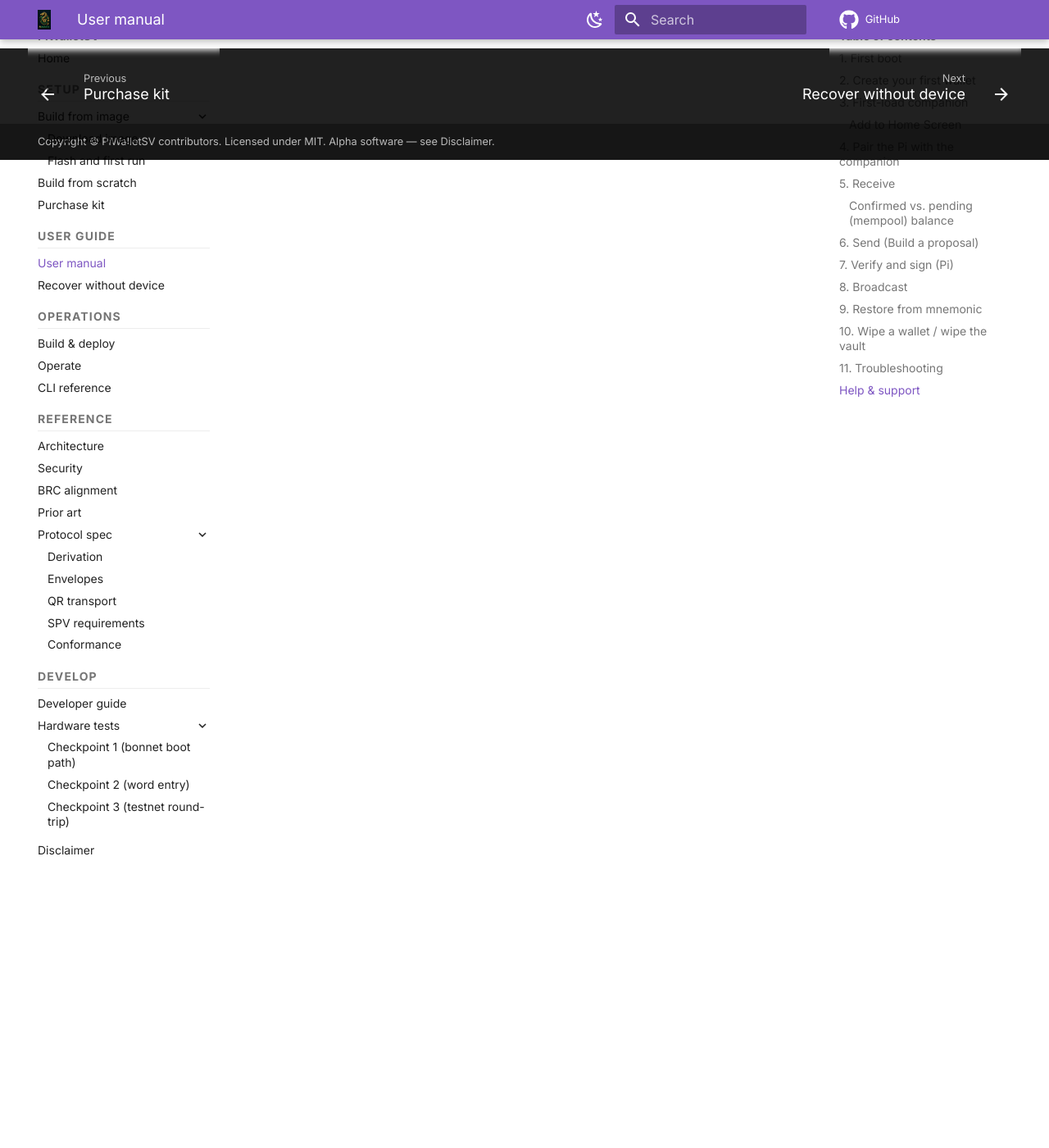
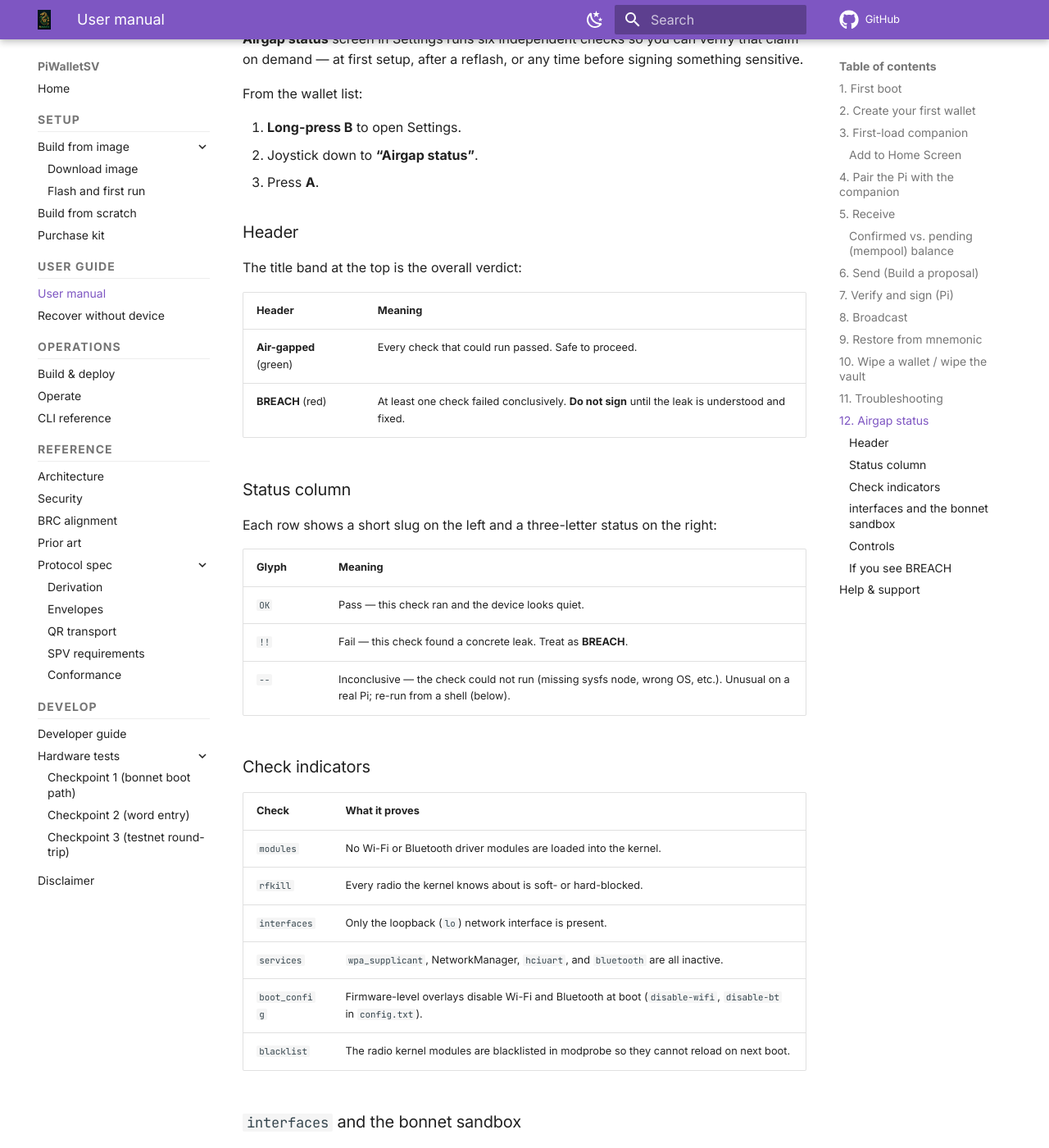
Before and after one commit to mohrt/PiWalletSV, an MkDocs documentation site: the page built from docs/user-manual.md, in a window 1280 px wide and 1400 px high, scrolled down 9546 px. Shown: the whole window at 82% size. Built offline with MkDocs 1.6.1 and Material for MkDocs 9.7.7, drawn with Linux system fonts in a browser that asks for light colours; comment, search, counter and statistics services are not loaded; some of the changed text lies outside the part shown.

Commit message:
docs: add end-user reference for airgap status indicators
Centralize the six check rows, status glyphs, and BREACH guidance in a
shared include and link it from the user manual, setup guide, and ops docs.

Co-authored-by: Cursor <cursoragent@cursor.com>

````diff
--- /dev/null
+++ b/docs/includes/airgap-status-reference.md
@@ -0,0 +1,69 @@
+### Header
+
+The title band at the top is the overall verdict:
+
+| Header | Meaning |
+|--------|---------|
+| **Air-gapped** (green) | Every check that could run passed. Safe to proceed. |
+| **BREACH** (red) | At least one check failed conclusively. **Do not sign** until the leak is understood and fixed. |
+
+### Status column
+
+Each row shows a short slug on the left and a three-letter status on
+the right:
+
+| Glyph | Meaning |
+|-------|---------|
+| `OK` | Pass — this check ran and the device looks quiet. |
+| `!!` | Fail — this check found a concrete leak. Treat as **BREACH**. |
+| `--` | Inconclusive — the check could not run (missing sysfs node, wrong OS, etc.). Unusual on a real Pi; re-run from a shell (below). |
+
+### Check indicators
+
+| Check | What it proves |
+|-------|----------------|
+| `modules` | No Wi-Fi or Bluetooth driver modules are loaded into the kernel. |
+| `rfkill` | Every radio the kernel knows about is soft- or hard-blocked. |
+| `interfaces` | Only the loopback (`lo`) network interface is present. |
+| `services` | `wpa_supplicant`, NetworkManager, `hciuart`, and `bluetooth` are all inactive. |
+| `boot_config` | Firmware-level overlays disable Wi-Fi and Bluetooth at boot (`disable-wifi`, `disable-bt` in `config.txt`). |
+| `blacklist` | The radio kernel modules are blacklisted in modprobe so they cannot reload on next boot. |
+
+### `interfaces` and the bonnet sandbox
+
+The bonnet app runs with a network sandbox (`PrivateNetwork=yes`), so
+the **`interfaces` row only sees loopback inside the app** — even if
+the host Pi had other interfaces. That is still useful: it confirms the
+sandbox is intact. The other five rows inspect the host directly.
+
+For a full host-level interface check, run from an SSH or serial shell
+(not from inside the bonnet UI):
+
+```bash
+piwallet diag airgap
+```
+
+The screen footer reminds you of this when all checks are conclusive
+(`shell: piwallet diag airgap`).
+
+### Controls
+
+| Button | Action |
+|--------|--------|
+| **A** | Refresh — re-run all checks. |
+| **B** | Back to Settings. |
+| **Hold B** | Exit the bonnet app. |
+
+### If you see BREACH
+
+1. **Stop.** Do not sign transactions on this device until the report
+   is all-green.
+2. Note which rows show `!!` — each maps to a specific leak (loaded
+   driver, unblocked radio, active service, missing boot overlay, etc.).
+3. If you flashed a prebuilt image, re-verify the download signature
+   and re-flash. If the second flash still fails, contact
+   [@PiWalletSV on X](https://x.com/PiWalletSV) or file an issue on
+   [GitHub](https://github.com/mohrt/PiWalletSV/issues) with the
+   failing rows.
+4. Re-check after any SD-card reflash, config edit, or software update,
+   and before signing anything you would regret.
--- a/docs/operate.md
+++ b/docs/operate.md
@@ -6,8 +6,10 @@ to recover when something doesn't behave.
 
 This chapter assumes the device is installed per [Build & deploy](build.md).
 For the user-facing journey (pairing, sending, receiving) see the
-[User manual](user-manual.md). For wire-format troubleshooting see the
-user manual's [Troubleshooting](user-manual.md#11-troubleshooting)
+[User manual](user-manual.md). To interpret the bonnet's airgap
+indicators see [User manual § Airgap status](user-manual.md#airgap-status).
+For wire-format troubleshooting see the user manual's
+[Troubleshooting](user-manual.md#11-troubleshooting)
 section, which is intentionally not duplicated here.
 
 ## Logs
@@ -246,6 +248,27 @@ NTP server *during install* (the imager's network connectivity is the
 only window you'd want this) and let `systemd-timesyncd` set the time
 once. Then disable it before unplugging from Wi-Fi.
 
+## Airgap diagnostic { #airgap-diagnostic }
+
+The bonnet Settings screen runs the same checks as
+`piwallet diag airgap`, with one caveat: inside the bonnet app the
+`interfaces` row only sees the app's network sandbox. From a shell on
+the Pi you get the full host report — use this periodically and
+whenever the on-screen check looks wrong.
+
+```bash
+# Human-readable table; exits non-zero on conclusive failure:
+piwallet diag airgap
+
+# JSON for scripts / support tickets:
+piwallet diag airgap --json
+```
+
+What each row means (`modules`, `rfkill`, `interfaces`, `services`,
+`boot_config`, `blacklist`) and how to read `OK` / `!!` / `--` is
+documented in
+[User manual § Airgap status](user-manual.md#airgap-status).
+
 ## Troubleshooting
 
 For wire-format failures (verify mismatch, broadcast txid mismatch,
--- a/docs/security.md
+++ b/docs/security.md
@@ -69,7 +69,10 @@ The complete disclosure / reporting policy lives in the project's
 - **Air-gap discipline still applies.** Don't plug the Pi into the
   internet, don't type the seed into anything online, and don't let
   cameras or screen-recorders see the disclaimer-revealed phrase
-  during initial setup or recovery.
+  during initial setup or recovery. Verify the device is still quiet
+  with Settings &rarr; **Airgap status** on the bonnet; see
+  [User manual § Airgap status](user-manual.md#airgap-status) for
+  what each indicator means.
 
 ## Seed generation { #seed-generation }
 
--- a/docs/user-manual.md
+++ b/docs/user-manual.md
@@ -481,6 +481,30 @@ signed.**
   non-custodial promise: no party (the project, the device, the
   companion) can recover your wallet without the mnemonic.
 
+**&ldquo;Airgap status&rdquo; shows BREACH or a row with `!!`.**
+
+- See [§12 Airgap status](#airgap-status) for what each indicator
+  means and what to do. Do not sign until the report is all-green.
+
+## 12. Airgap status { #airgap-status }
+
+PiWalletSV's security model depends on the signing device having no
+network path. The **Airgap status** screen in Settings runs six
+independent checks so you can verify that claim on demand — at first
+setup, after a reflash, or any time before signing something sensitive.
+
+From the wallet list:
+
+1. **Long-press B** to open Settings.
+2. Joystick down to **&ldquo;Airgap status&rdquo;**.
+3. Press **A**.
+
+--8<-- "docs/includes/airgap-status-reference.md"
+
+For the shell equivalent (recommended periodically, and required for
+full host interface verification), see
+[Operate — Airgap diagnostic](operate.md#airgap-diagnostic).
+
 ## Help & support
 
 --8<-- "docs/includes/support-contact.md"
````
Also changed, not shown: docs/build-image.md (+14 -25 lines), docs/cli.md (+17 -0 lines), docs/download.md (+3 -1 lines).
